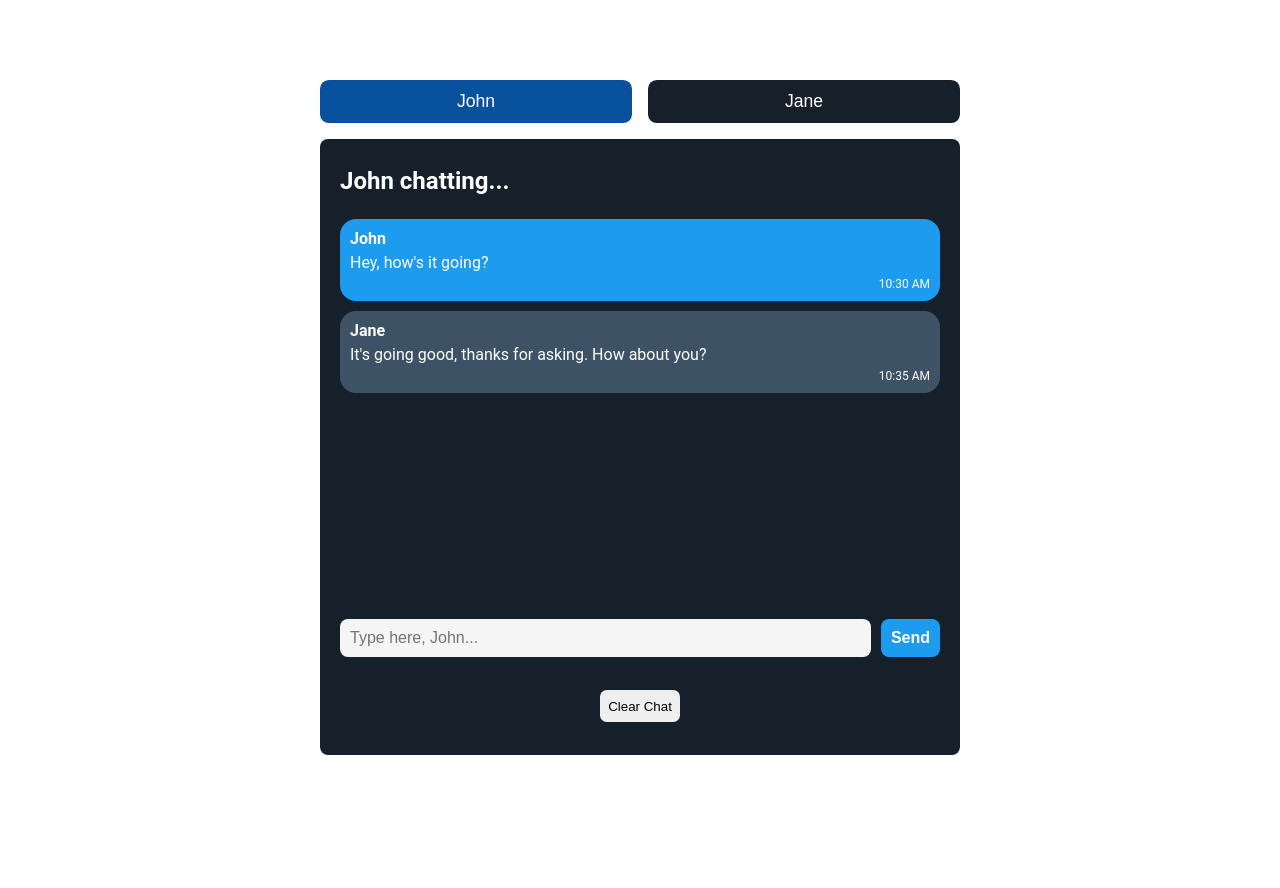
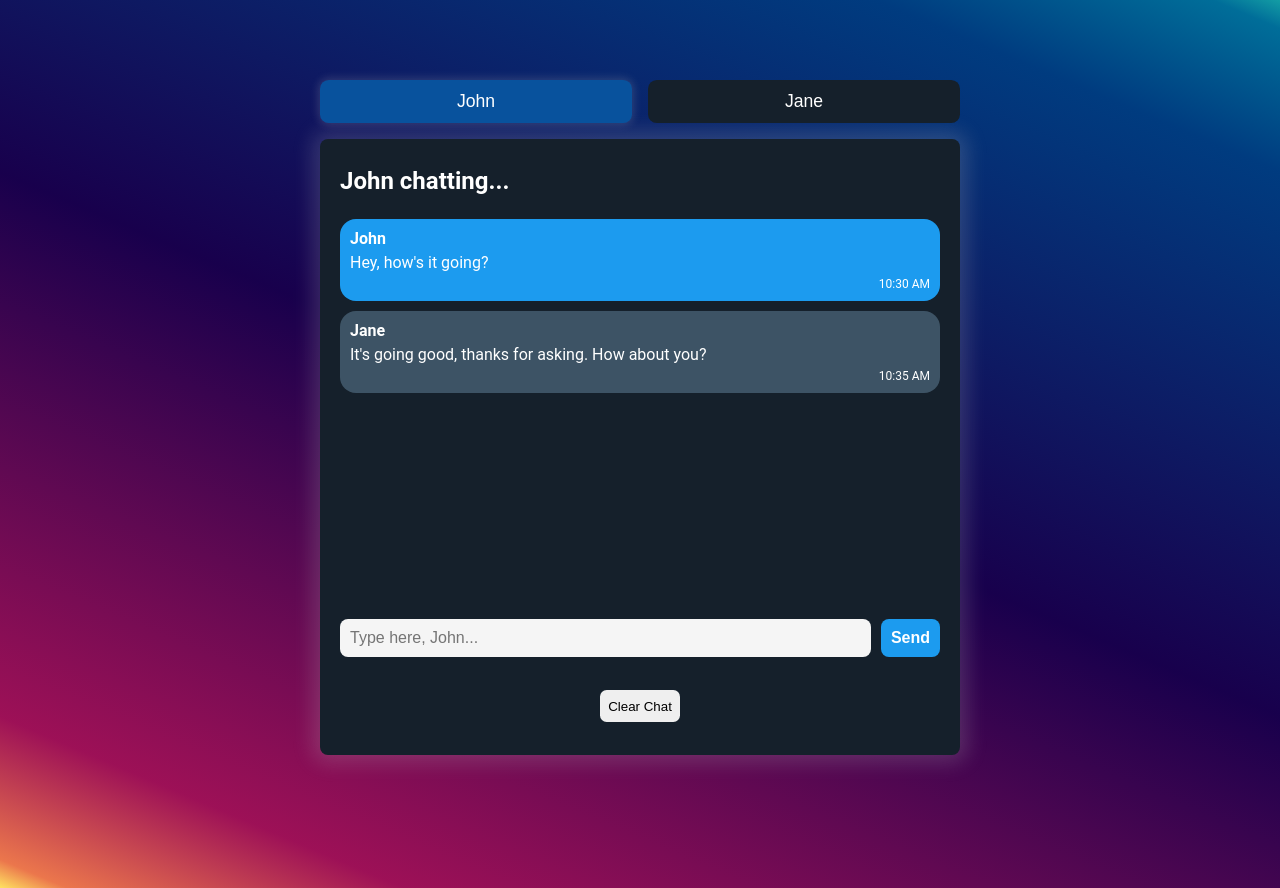
Before and after one commit to ebenezerdon/chat-app-vanilla-js, a plain HTML site: page index.html in a window 1280 px wide. Before the commit the page ends 800 px from the top, so only its background shows below. Drawn offline with Linux system fonts and the light colour scheme.

Commit message:
update styling: make app colorful

```diff
--- a/style.css
+++ b/style.css
@@ -1,3 +1,17 @@
+body {
+  background-image: linear-gradient(
+    23deg,
+    hsl(49deg 100% 69%) 0%,
+    hsl(16deg 80% 61%) 2%,
+    hsl(330deg 81% 34%) 12%,
+    hsl(259deg 100% 15%) 50%,
+    hsl(212deg 100% 25%) 88%,
+    hsl(197deg 100% 30%) 98%,
+    hsl(183deg 79% 36%) 100%
+  );
+  height: 100vh;
+}
+
 .button {
   border: none;
   padding: 0.625em;
@@ -30,6 +44,7 @@
 
 .active-person {
   background: #08529d;
+  box-shadow: 0 0 0.5em 0.1em #c3c3c333;
 }
 
 .chat-container {
@@ -40,6 +55,7 @@
   margin: auto;
   max-width: 37.5em;
   height: 37.5em;
+  box-shadow: 0 0 1.25em 0.5em #c3c3c333;
 }
 
 .chat-header {
```
